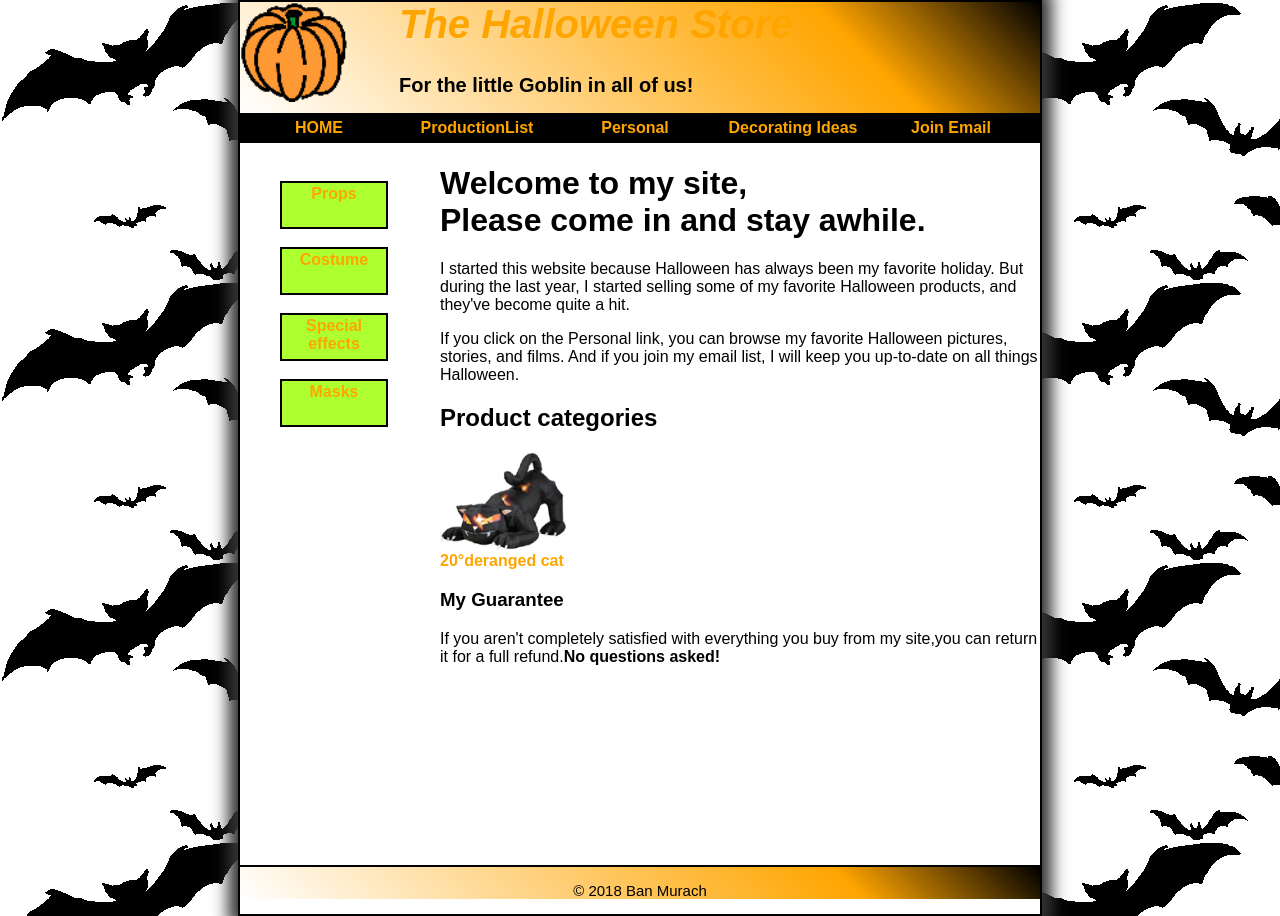
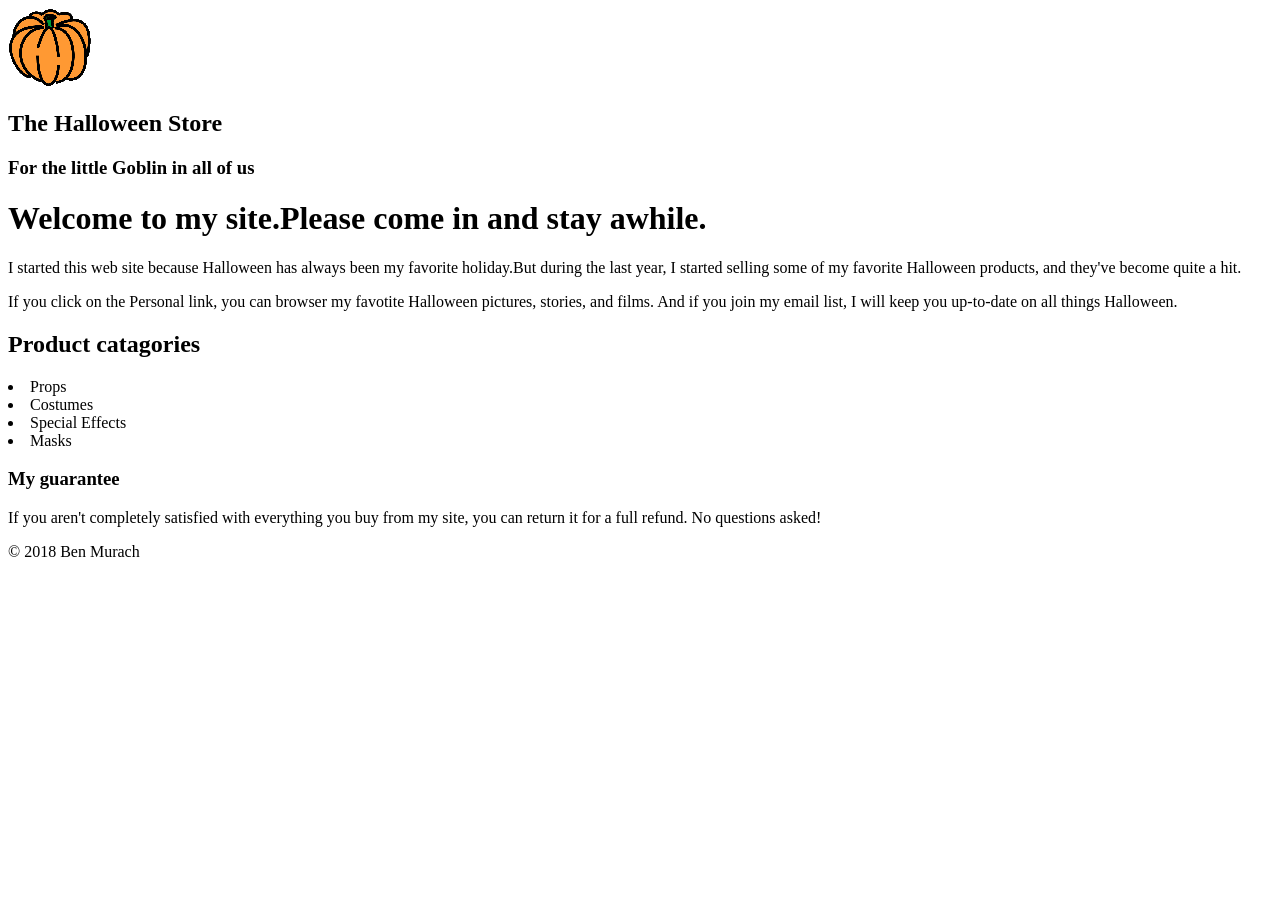
Before and after one commit to tidyliby/tidyliby.github.io, a plain HTML site: page halloween/index.html in a window 1280 px wide. After the commit the page ends 800 px from the top, so only its background shows below. Drawn offline with Linux system fonts and the light colour scheme.

Commit message:
tidyliby

```diff
--- a/halloween/index.html
+++ b/halloween/index.html
@@ -3,60 +3,41 @@
 <html lang="en">
 <head>
 	<meta charset="utf-8" />
-	<title>Helloween Store</title>
-    <link rel="stylesheet" href="styles/main.css">
+	<title>Halloween</title>
 </head>
 
 <body>
-    <header>
-        <img src="images/pumpkin.gif">
-        <h1 class="header1">The Halloween Store</h1>
-        <h2 class="header2">For the little Goblin in all of us!</h2>
-    </header>
-<div>
-        <nav id="nav_menu">
-    <ul>
-        <li style="background-color: black"><a href="index.html" class="background1">HOME</a></li>
-        <li style="background-color: black"><a href="productlist.html" class="background1">ProductionList</a></li>
-        <li style="background-color: black"><a href="#" class="background1">Personal</a></li>
-        <li style="background-color: black"><a href="product.html" class="background1">Decorating Ideas</a>
-            <ul>
-                <li style="background-color: black"><a href="#" class="background1">Outdoor</a></li>
-                <li style="background-color: black"><a href="#" class="background1">Indoor</a></li>
-                <li style="background-color: black"><a href="#" class="background1">Table</a></li>
-                <li style="background-color: black"><a href="#" class="background1">Threats</a></li>
-            </ul>
-        <li style="background-color: black"><a href="#" class="background1">Join Email</a></li>
-    </ul>
-        </nav>
-</div>
+    <head>
+        <img src="images/pumpkin.gif" >
+        <h2>The Halloween Store</h2>
+        <h3>For the little Goblin in all of us</h3>
+        <h1>Welcome to my site.Please come in and stay awhile.</h1>
+    </head>
 
-     <main style="height:700px">
-        <div style="float: left;height: 500px;width: 200px"><nav>
-            <ul class=leftsec>
-                <li><a href="products/props.html">Props</a></li><br>
-                <li><a href="products/costume.html">Costume</a></li><br>
-                <li><a href="products/special effects.html">Special effects</a></li><br>
-                <li><a href="products/masks.html">Masks</a></li>
-            </ul>
-        </nav></div>
+    <p>I started this web site because Halloween has always been my favorite holiday.But during the last year, I started selling some of
+    my favorite Halloween products, and they've become quite a hit.</p>
+    <p>
+        If you click on the Personal link, you can browser my favotite Halloween pictures, stories, and films. And if you join my email list,
+        I will keep you up-to-date on all things Halloween.
+    </p>
+    <h2>Product catagories</h2>
+    <ur>
+        <li>Props</li>
+        <li>Costumes</li>
+        <li>Special Effects</li>
+        <li>Masks</li>
+    </ur>
 
-         <div><h1><tab>W</tab>elcome to my site,<br> Please come in and stay awhile.</h1>
+    <footer>
+    <h3>My guarantee</h3>
+        <p>If you aren't completely satisfied with everything you buy from my site, you can return it for a full refund. No questions asked!</p>
 
-<p>I started this website because Halloween has always been my favorite holiday. But during the last year, I started selling some of my favorite Halloween products, and they've become quite a hit.</p>
-<p>If you click on the Personal link, you can browse my favorite Halloween pictures, stories, and films. And if you join my email list, I will keep you up-to-date on all things Halloween.</p>
-
-        <h2>Product categories</h2>
-            <img style="margin-right: 400px;height=150px"src="images/cat1.jpg">
-            <a href="images/cat1.html">20°deranged cat</a>
-
-            <h3>My Guarantee</h3>
-             <div>If you aren't completely satisfied with everything you buy from my site,you can return it for a full refund.<strong>No questions asked!</strong></div>
-         </div>
-        </main>
-    <footer>
-            <p class="footer">&copy; 2018 Ban Murach</p>
+        <p>&#169; 2018 Ben Murach</p>
     </footer>
 
+
+    <footer>
+
+    </footer>
 </body>
 </html>
--- a/halloween/styles/main.css
+++ /dev/null
@@ -1,97 +0,0 @@
-html{
-    background-image: url(image/bats.gif);
-}
-body{
-    font-family: sans-serif;
-    width: 800px;
-    background-color: white;
-    border:2px solid black;
-    -moz-box-shadow:0 0 15px 10px #545454;
-    -webkit-box-shadow:0 0 15px 10px #545454;
-    box-shadow: 0 0 15px 10px #363636;
-    margin: auto;
-    background-repeat:repeat-x;
-    background-repeat: repeat-y;
-}
-.header1{
-    font-size: 40px;
-    color: orange;
-    font-style: italic;
-    font-weight: bold;
-    text-shadow: black;
-    margin-top: 0;
-}
-.header2{
-    font-size:20px;
-}
-img{
-    float: left;
-    height: 100px;
-    margin-right:50px;
-}
-.background color1{
-    color: white;
-}
-.background color2{
-    background-color: black;
-}
-
-#nav_menu ul{
-    list-style:none;
-    position: relative;
-    margin: auto;
-    padding-inline-start:0px;
-    background-color: black !important;
-}
-#nav_menu ul li{
-    float: left;
-    width: 150px;
-    height: 20px;
-}
-#nav_menu ul ul{
-    display: none;
-    position: absolute;
-    top: 100%;
-}
-#nav_menu ul ul li{
-    float: none;
-    width:160px;
-}
-#nav_menu ul li:hover>ul{
-    display: block;
-}
-#nav_menu>ul::after{
-    content: "";
-    display: block;
-    clear: both;
-}
-a{
-    color: orange;
-    font-weight: bold;
-    margin-left: 0px;
-    transition: color 1s ease-in 1s;
-    text-decoration: none;
-}
-.footer{
-    font-size: 15px;
-    text-align: center;
-}
-header{
-    background:linear-gradient(45deg, white, orange 75%, black)!important;
-    border-bottom:2px solid black;
-    linear-gradient(45deg, white, orange 75%, black);
-}
-footer{
-    background:linear-gradient(45deg, white, orange 75%, black) !important;
-    border-top:2px solid black;
-    linear-gradient(45deg, white, orange 75%, black);
-}
-li{
-    padding: 2px;
-    border: 2px solid black;
-    background-color: greenyellow;
-    width: 100px ;
-    height: 40px;
-    text-align: center;
-    list-style: none;
-}
--- a/halloween/styles/product.css
+++ /dev/null
@@ -1,128 +0,0 @@
-html{
-    background-image:url(bats.gif);
-}
-body{
-    font-family: sans-serif;
-    width: 800px;
-    background-color: white;
-    border:2px solid black;
-    -moz-box-shadow:0 0 10px 10px #545454;
-    -webkit-box-shadow:0 0 10px 10px #545454;
-    box-shadow: 0 0 10px 10px #545454;
-    margin: auto;
-    background-repeat:repeat-x;
-    background-repeat: repeat-y;
-}
-.head1{
-    font-size: 40px;
-    color: orange;
-    font-style: italic;
-    font-weight: bold;
-    text-shadow: black;
-    margin-top: 0;
-}
-.head2{
-    font-size:20px;
-}
-h2{
-    font-size: 20px;
-
-}
-h3{
-    font-size: 20px;
-
-}
-img{
-    float: left;
-    height: 100px;
-    margin-right:40px;
-}
-h1{
-    font-size:15px;
-    text-transform: capitalize;
-
-}
-p.hsk{
-    font-size: 15px;
-    text-align: center;
-}
-a{
-    color: orange;
-    font-weight: bold;
-    margin-left: 0px;
-    transition: color 1s ease-in 1s;
-    text-decoration: none;
-}
-a:hover{
-    color:green;
-}
-li{
-    padding: 2px;
-    border: 2px solid black;
-    background-color: greenyellow;
-    width: 100px ;
-    height: 40px;
-    text-align: center;
-    list-style: none;
-}
-tab{
-    font-size: 50px;
-}
-header{
-    background:linear-gradient(45deg, white, orange 75%, black)!important;
-    border-bottom:2px solid black;
-    linear-gradient(45deg, white, orange 75%, black);
-}
-footer{
-    background:linear-gradient(45deg, white, orange 75%, black) !important;
-    border-top:2px solid black;
-    linear-gradient(45deg, white, orange 75%, black);
-}
-
-a.hsk{
-    transition: color 1s ease-in 1s;
-}
-a.hsk:hover{
-    color: gray;
-}
-
-#nav_menu ul{
-    list-style:none;
-    position: relative;
-    margin: auto;
-    padding-inline-start:0px;
-    background-color: black !important;
-}
-#nav_menu ul li{
-    float: left;
-    width: 152px;
-    height: 20px;
-}
-#nav_menu ul ul{
-    display: none;
-    position: absolute;
-    top: 100%;
-}
-#nav_menu ul ul li{
-    float: none;
-}
-#nav_menu ul li:hover>ul{
-    display: block;
-}
-#nav_menu>ul::after{
-    content: "";
-    display: block;
-    clear: both;
-}
-.background1{
-    color: gray important;
-}
-.background2{
-    background-color: black;
-}
-.head3{
-    text-align: center;
-}
-.style3{
-    text-align: center;
-}
--- a/halloween/styles/productlist.css
+++ /dev/null
@@ -1,129 +0,0 @@
-html{
-    background-image:url(bats.gif);
-}
-body{
-    font-family: sans-serif;
-    width: 800px;
-    background-color: white;
-    border:2px solid black;
-    -moz-box-shadow:0 0 10px 10px #545454;
-    -webkit-box-shadow:0 0 10px 10px #545454;
-    box-shadow: 0 0 10px 10px #545454;
-    margin: auto;
-    background-repeat:repeat-x;
-    background-repeat: repeat-y;
-}
-.head1{
-    font-size: 40px;
-    color: orange;
-    font-style: italic;
-    font-weight: bold;
-    text-shadow: black;
-    margin-top: 0;
-}
-.head2{
-    font-size:20px;
-}
-h2{
-    font-size: 20px;
-
-}
-h3{
-    font-size: 20px;
-}
-img{
-    float: left;
-    height: 100px;
-    margin-right:40px;
-}
-h1{
-    font-size:15px;
-    text-transform: capitalize;
-
-}
-
-a{
-    color: orange;
-    font-weight: bold;
-    margin-left: 0px;
-    transition: color 1s ease-in 1s;
-    text-decoration: none;
-}
-a:hover{
-    color:green;
-}
-li{
-    padding: 2px;
-    border: 2px solid black;
-    background-color: greenyellow;
-    width: 100px ;
-    height: 40px;
-    text-align: center;
-    list-style: none;
-}
-tab{
-    font-size: 50px;
-}
-header{
-    background:linear-gradient(45deg, white, orange 75%, black)!important;
-    border-bottom:2px solid black;
-    linear-gradient(45deg, white, orange 75%, black);
-}
-footer{
-    background:linear-gradient(45deg, white, orange 75%, black) !important;
-    border-top:3px solid black;
-    linear-gradient(45deg, white, orange 75%, black);
-}
-
-#nav_menu ul{
-    list-style:none;
-    position: relative;
-    margin: auto;
-    padding-inline-start:0px;
-    background-color: black !important;
-}
-#nav_menu ul li{
-    float: left;
-    width: 142px;
-    height: 20px;
-}
-#nav_menu ul ul{
-    display: none;
-    position: absolute;
-    top: 100%;
-}
-#nav_menu ul ul li{
-    float: none;
-     width: 160px;
-}
-#nav_menu ul li:hover>ul{
-    display: block;
-}
-#nav_menu>ul::after{
-    content: "";
-    display: block;
-    clear: both;
-}
-.backcolor2{
-    color: gray !important;
-}
-.backcolor1{
-    background-color: black;
-}
-.center{
-    font-size: 15px;
-    text-align: center;
-}
-
-.font{
-    float: none;
-    color:#476845 !important;
-    font-size: 16px;
-}
-
-.headerstyle{
-    font-size: 20px;
-    text-align: center;
-    margin-left: 5px;
-    margin-right: 20px;
-}
```
Also changed, not shown: halloween/product.html (deleted, +0 -64 lines), halloween/productlist.html (deleted, +0 -115 lines), halloween/images/bats.gif (renamed from halloween/styles/image/bats.gif), halloween/styles/images/bx_loader.gif (renamed from halloween/styles/image/bx_loader.gif), halloween/styles/images/controls.png (renamed from halloween/styles/image/controls.png).
